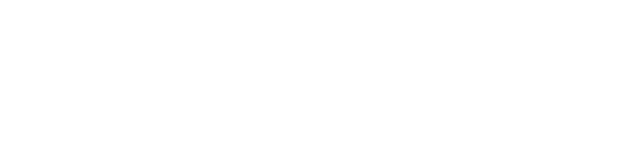
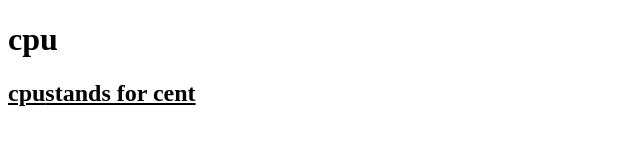
Before and after one commit to iamneo-production/badaededcdeadaeccdfffebaeceaec, a website: page public/index.html in a window 1280 px wide. Shown: the whole page, without its empty margins (0-640 px from the left). Drawn offline with Linux system fonts and the light colour scheme.

Commit message:
Backup Commit

```diff
--- a/public/index.html
+++ b/public/index.html
@@ -8,6 +8,7 @@
     <link rel="stylesheet" href="style.css" />
 </head>
 <body>
-
+    <h1>cpu</h1>
+    <h2><u><b>cpu</b>stands for cent
 </body>
 </html>
```
